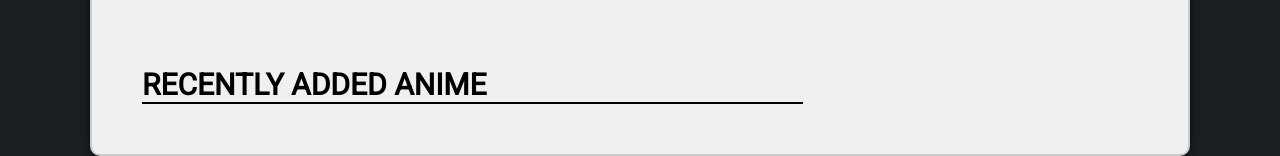
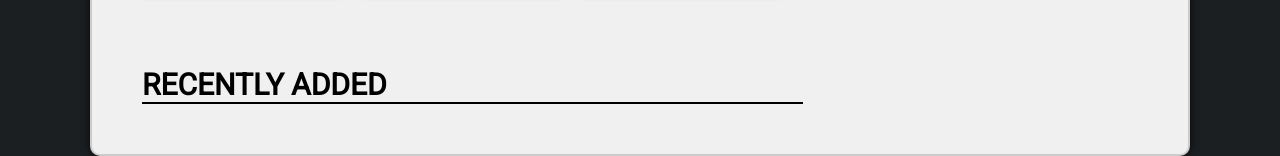
Before and after one commit to xerilius/js-video-player, a website: page index.html in a window 1280 px wide. Shown: the part 2536-2692 px from the top of the page. Drawn offline with nearby package versions, Linux system fonts and the light colour scheme.

Commit message:
Updated header

```diff
--- a/index.html
+++ b/index.html
@@ -183,7 +183,7 @@
 
 
         <div class="main__content-4">
-            <div class="main__content-4 heading-1 u-line-bottom">Recently Added Anime</div>
+            <div class="main__content-4 heading-1 u-line-bottom">Recently Added </div>
             <div class="main__content-4--item heading-3">
                 <a href="#"></a>
             </div>
```
